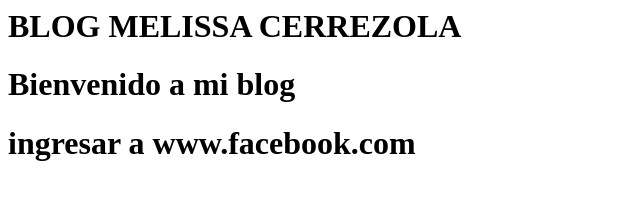
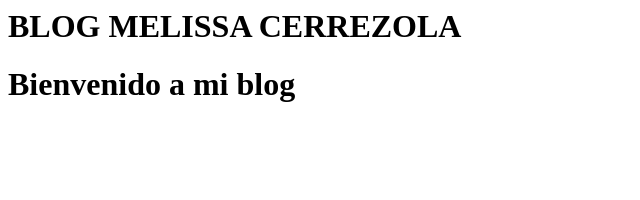
Before and after one commit to melissacbmm/melissacbmm.github.io, a plain HTML site: page index.html in a window 1280 px wide. Shown: the whole page, without its empty margins (0-640 px from the left). Drawn offline with Linux system fonts and the light colour scheme.

Commit message:
Update index.html

```diff
--- a/index.html
+++ b/index.html
@@ -1,3 +1,2 @@
 <h1> BLOG MELISSA CERREZOLA <h1/>
 <h1> Bienvenido a mi blog <h1/>
-<a> ingresar a www.facebook.com <a/>
```
